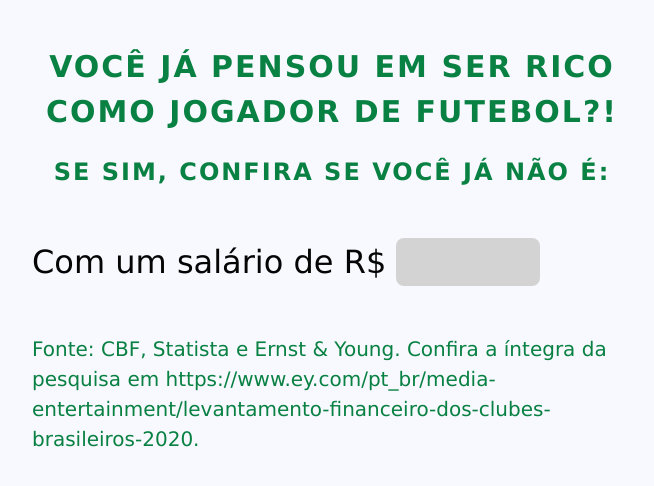
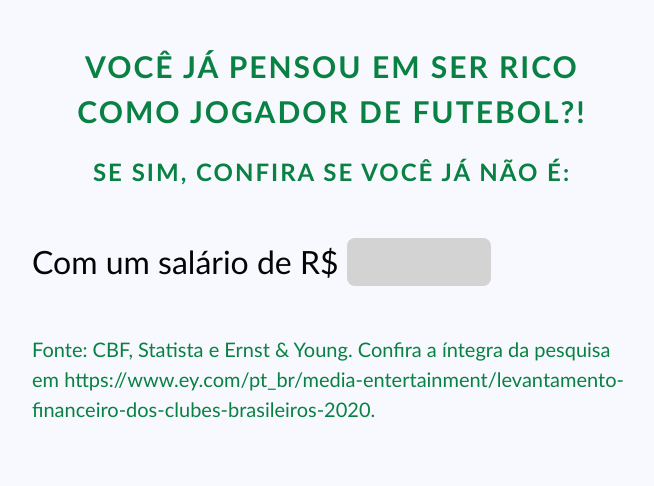
Before and after one commit to karenscouto/Insper_Calculadora, a plain HTML site: page index.html in a window 1280 px wide. Shown: the whole page, without its empty margins (308-962 px from the left). Drawn offline with Linux system fonts and the light colour scheme.

Commit message:
Update app.css

```diff
--- a/app.css
+++ b/app.css
@@ -1,5 +1,5 @@
 body {
-  font-family: Verdana, Geneva, Tahoma, sans-serif;
+  font-family: 'Trebuchet MS', 'Lucida Sans Unicode', 'Lucida Grande', 'Lucida Sans', Arial, sans-serif;
   line-height: 1.5;
   color: rgb(8, 129, 66);
   margin: 0 auto;
```
